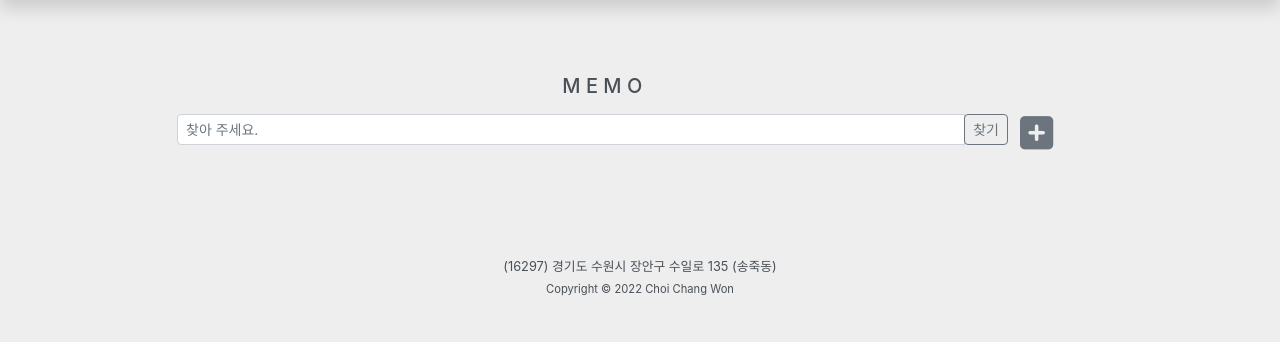
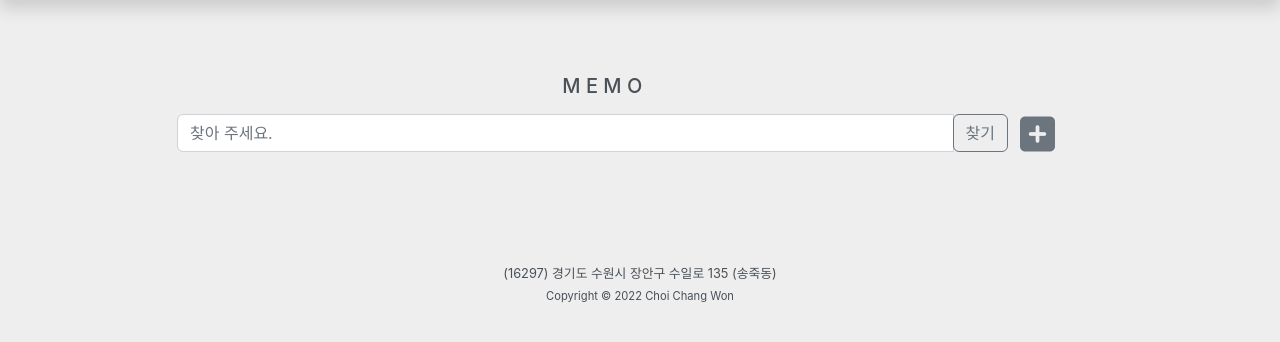
Before and after one commit to wondora/gshs2, a Django app: page /memo/ in a window 1280 px wide. Shown: the part 76-418 px from the top of the page. Run offline with Django 4.2, Linux system fonts and the light colour scheme; data that the repository does not hold is empty; some libraries are stand-ins or nearby versions.

Commit message:
update mains

```diff
--- a/gshs2/urls.py
+++ b/gshs2/urls.py
@@ -10,7 +10,7 @@ from django.conf.urls.static import static
 
 urlpatterns = [
     path('admin/', admin.site.urls),
-    path('', include('memo.urls')),
+    path('', include('freeboard.urls')),
     path('gigi/', include('gshsapp.urls')),
     path('auth/', include('login.urls')),
     path('freeboard/', include('freeboard.urls')),
--- a/memo/templates/memo/memo.html
+++ b/memo/templates/memo/memo.html
@@ -8,16 +8,16 @@
     <div class="offset-1 col-md-9">
         <form action="{% url 'memo:memo' %}" method="post">
             {% csrf_token %}
-            <div class="input-group input-group-sm mb-3">
+            <div class="input-group mb-3">
                 <input type="text" name="q" class="form-control" placeholder="찾아 주세요.">
                 <div class="input-group-append" id="button-addon4">
-                <button type="submit" class="btn btn-outline-secondary btn-sm">찾기</button>
+                <button type="submit" class="btn btn-outline-secondary">찾기</button>
                 </div>
             </div>
         </form>
     </div>
     <div class="col-md-1" style="text-align: left; padding-left: 0;">
-        <span style="cursor: pointer;" data-toggle="modal" data-target="#memo_modal"><i style="font-size: 38px; color: #6c757d" class="fas fa-plus-square"></i></span>
+        <span style="cursor: pointer;" data-toggle="modal" data-target="#memo_modal"><i style="font-size: 40px; color: #6c757d" class="fas fa-plus-square"></i></span>
     </div>
     <div class="offset-1 col-md-10">
         <table class="table table-responsive-sm">
```
